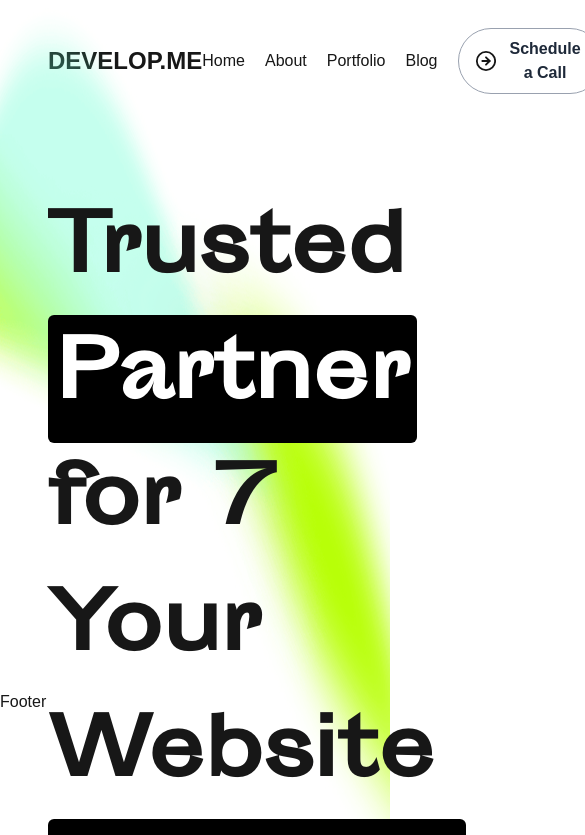
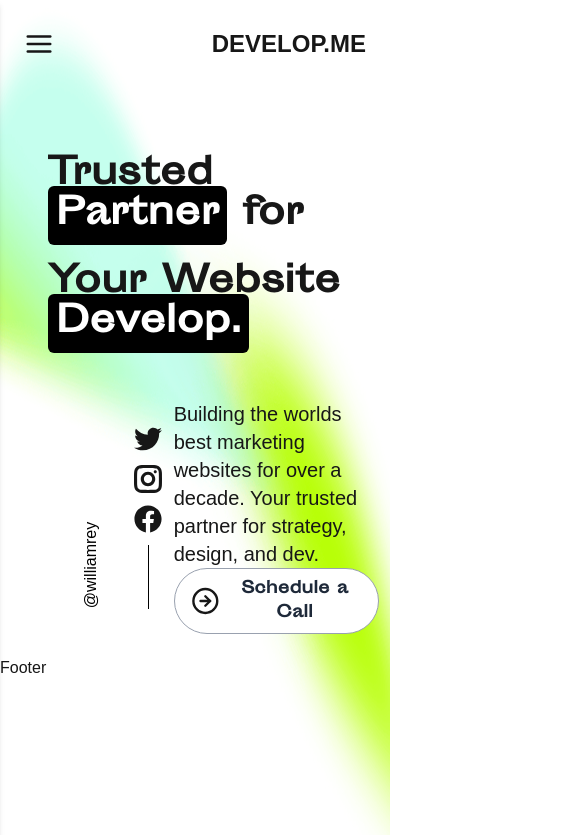
Before and after one commit to mdYeasinIslam/raintor-task, a Next.js app: page / in a window 390 px wide. Shown: the top 835 px of the page, 585 px wide, since content can reach past the window. Built offline with nearby package versions, Linux system fonts and the light colour scheme.

Commit message:
make navbar mobile responsive

```diff
--- a/src/components/home/HeroSection.tsx
+++ b/src/components/home/HeroSection.tsx
@@ -14,54 +14,63 @@ export default function () {
         className=" absolute-0 w-full h-full z-0"
         priority
       />
-      <div className="relative  pl-12 z-10 mt-24">
-        <h1 className=" text-[78px] font-semibold leading-[126px] heading ">
+      <div className="container mx-auto relative  pl-12 z-10 mt-24 space-y-14">
+        <h1 className="flex flex-col gap-7 lg:gap-10 xl:gap-4 text-4xl lg:text-6xl xl:text-[78px] font-semibold lg:leading-20 xl:leading-[126px] heading ">
+          <span>
             Trusted{" "}
-          <span className="bg-black m-0 p-0 text-white rounded-md px-2  ">Partner</span>{" "}
-          for 7 Your Website{" "}
-          <span className="bg-black text-white rounded-md px-2  ">Develop.</span>
+            <span className="bg-black m-0 p-0 text-white rounded-md px-2  ">
+              Partner
+            </span>{" "}
+            for
+          </span>
+          <span>
+            Your Website{" "}
+            <span className="bg-black text-white rounded-md px-2  ">
+              Develop.
+            </span>
+          </span>
         </h1>
 
-        <div className="flex items-start">
+        <div className="flex">
           {/* content-1 */}
           <div className="flex flex-row-reverse items-center ">
-            <div className="flex flex-col items-center relative ">
+            <div className="flex flex-col items-center relative space-y-3">
               <a
                 href="https://twitter.com/williamrey"
                 target="_blank"
                 rel="noopener noreferrer"
-                className="mb-4"
+                className=""
               >
-                <FaTwitter className="w-7 h-7"/>
+                <FaTwitter className="w-7 h-7" />
               </a>
               <a
                 href="https://instagram.com"
                 target="_blank"
                 rel="noopener noreferrer"
-                className="mb-4"
+                className=""
               >
-                <GrInstagram className="w-7 h-7"/>
+                <GrInstagram className="w-7 h-7" />
               </a>
               <a
                 href="https://facebook.com"
                 target="_blank"
                 rel="noopener noreferrer"
               >
-                <FaFacebook className="w-7 h-7"/>
+                <FaFacebook className="w-7 h-7" />
               </a>
-            <div className="border-l border-black h-16 my-2"></div>
+              <div className="border-l border-black h-16 "></div>
             </div>
             <span className="translate-y-12  rotate-[-90deg] text-black font-medium text-md ">
               @williamrey
             </span>
           </div>
           {/* content-2 */}
-          <div className="w-[40%] mx-auto mt-12 space-y-10">
+          <div className="w-[60%] mx-auto flex flex-col justify-between">
             <p className="text-xl ">
               Building the worlds best marketing websites for over a decade.{" "}
-
               Your trusted partner for strategy, design, and dev.
             </p>
+            <div>
               <button className="flex items-center border border-gray-400 rounded-full px-4 py-2 bg-white hover:bg-gray-100 transition-colors heading">
                 <FiArrowRightCircle className="flex items-center justify-center w-8 h-8 rounded-full   mr-2" />
 
@@ -72,6 +81,7 @@ export default function () {
             </div>
           </div>
         </div>
+      </div>
     </section>
   );
 }
--- a/src/components/shared/Navbar.tsx
+++ b/src/components/shared/Navbar.tsx
@@ -1,32 +1,85 @@
+"use client";
+
 import Link from "next/link";
-import React from "react";
-import { FiArrowRightCircle } from "react-icons/fi";
+import React, { useState } from "react";
+import { FiArrowRightCircle, FiMenu, FiX } from "react-icons/fi";
 
 export default function Navbar() {
-  const navItems = (name: string, link: string) => {
-    return (
-      <li>
-        <Link href={link}>{name}</Link>
-      </li>
-    );
-  };
+  const [Open, setOpen] = useState(false);
+
+  const navItems = [
+    { name: "Home", link: "/" },
+    { name: "About", link: "/about" },
+    { name: "Portfolio", link: "/portfolio" },
+    { name: "Blog", link: "/blog" },
+  ];
+
   return (
-    <nav className="container mx-auto flex items-center justify-between my-7 px-12">
-      <header className="uppercase text-2xl font-bold text-center  ">
+    <nav className="relative container mx-auto flex items-center justify-between my-7 px-6">
+      {/* Mobile: Menu Icon */}
+      <button
+        className="md:hidden text-3xl z-10"
+        onClick={() => setOpen(true)}
+      >
+        <FiMenu />
+      </button>
+
+      {/* Logo */}
+      <header className="uppercase text-2xl font-bold text-center md:text-left z-10">
         Develop.me
       </header>
 
-      <ul className="flex items-center gap-5">
-        {navItems("Home", "/")}
-        {navItems("About", "/about")}
-        {navItems("Portfolio", "/portfolio")}
-        {navItems("Blog", "/blog")}
+      {/* Desktop Nav */}
+      <ul className="hidden md:flex items-center gap-6">
+        {navItems.map((item) => (
+          <li key={item.link}>
+            <Link href={item.link}>{item.name}</Link>
+          </li>
+        ))}
         <button className="flex items-center border border-gray-400 rounded-full px-4 py-2 bg-white hover:bg-gray-100 transition-colors">
-          <FiArrowRightCircle className="flex items-center justify-center w-8 h-8 rounded-full   mr-2" />
-
+          <FiArrowRightCircle className="w-6 h-6 mr-2" />
           <span className="font-semibold text-gray-800">Schedule a Call</span>
         </button>
       </ul>
+
+      {/* for mobile */}
+      <div
+        className={`fixed top-0 left-0 h-full w-64 bg-white shadow-md z-50 transform ${
+          Open ? "translate-x-0" : "-translate-x-full"
+        } transition-transform duration-300 ease-in-out`}
+      >
+        <div className="flex items-center justify-between p-4 border-b">
+          <h2 className="text-xl font-bold">Menu</h2>
+          <button onClick={() => setOpen(false)} className="text-2xl">
+            <FiX />
+          </button>
+        </div>
+        <ul className="flex flex-col p-4 gap-4">
+          {navItems.map((item) => (
+            <li key={item.link}>
+              <Link
+                href={item.link}
+                onClick={() => setOpen(false)}
+                className="block text-lg"
+              >
+                {item.name}
+              </Link>
+            </li>
+          ))}
+          <button className="mt-4 flex items-center border border-gray-400 rounded-full px-4 py-2 bg-white hover:bg-gray-100 transition-colors">
+            <FiArrowRightCircle className="w-6 h-6 mr-2" />
+            <span className="font-semibold text-gray-800">Schedule a Call</span>
+          </button>
+        </ul>
+      </div>
+
+      {/* Overlay when mobile menu is open */}
+      {Open && (
+        <div
+          className="fixed inset-0 bg-black bg-opacity-30 z-40"
+          onClick={() => setOpen(false)}
+        ></div>
+      )}
     </nav>
   );
 }
```
Lines whose indentation alone changed are shown as unchanged.
